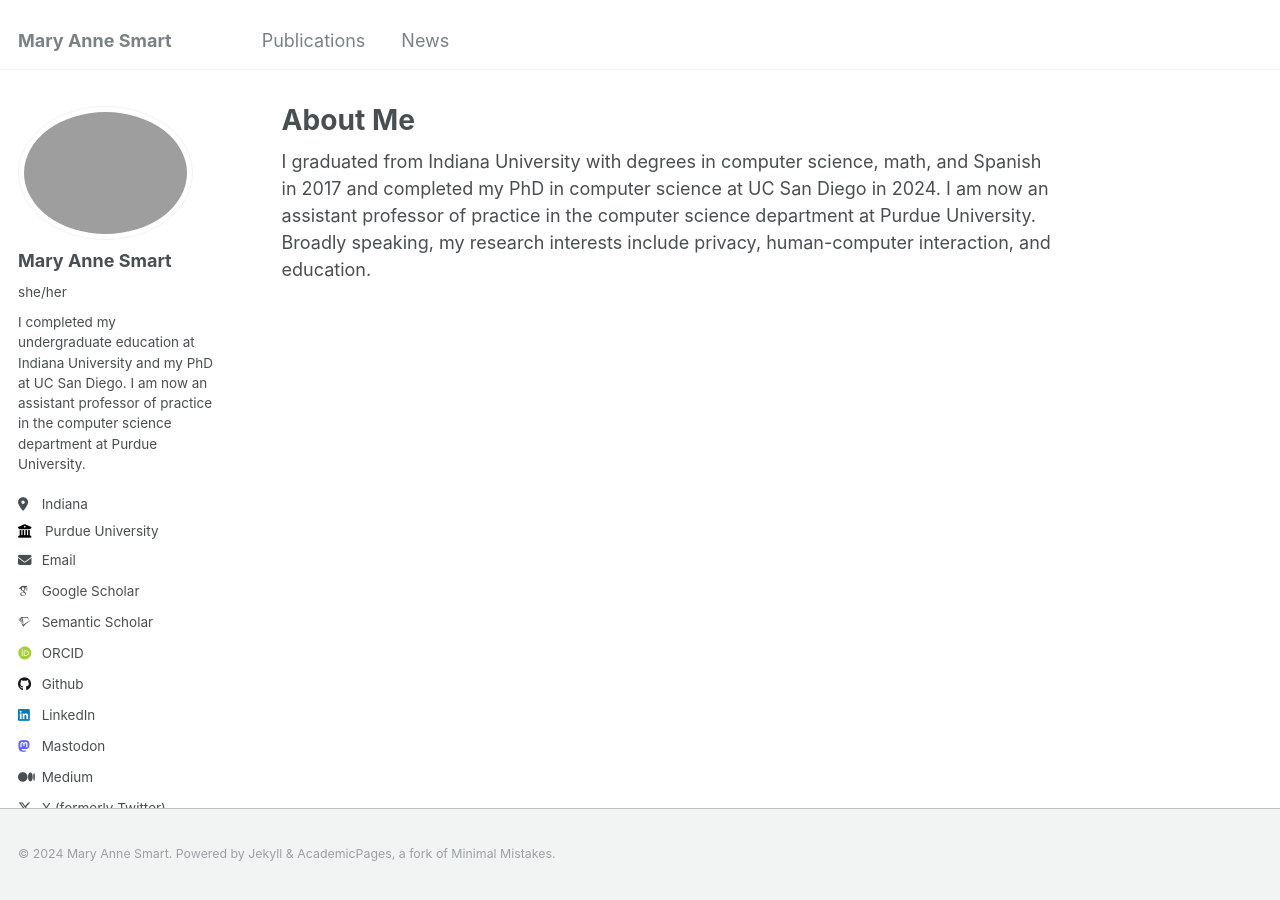
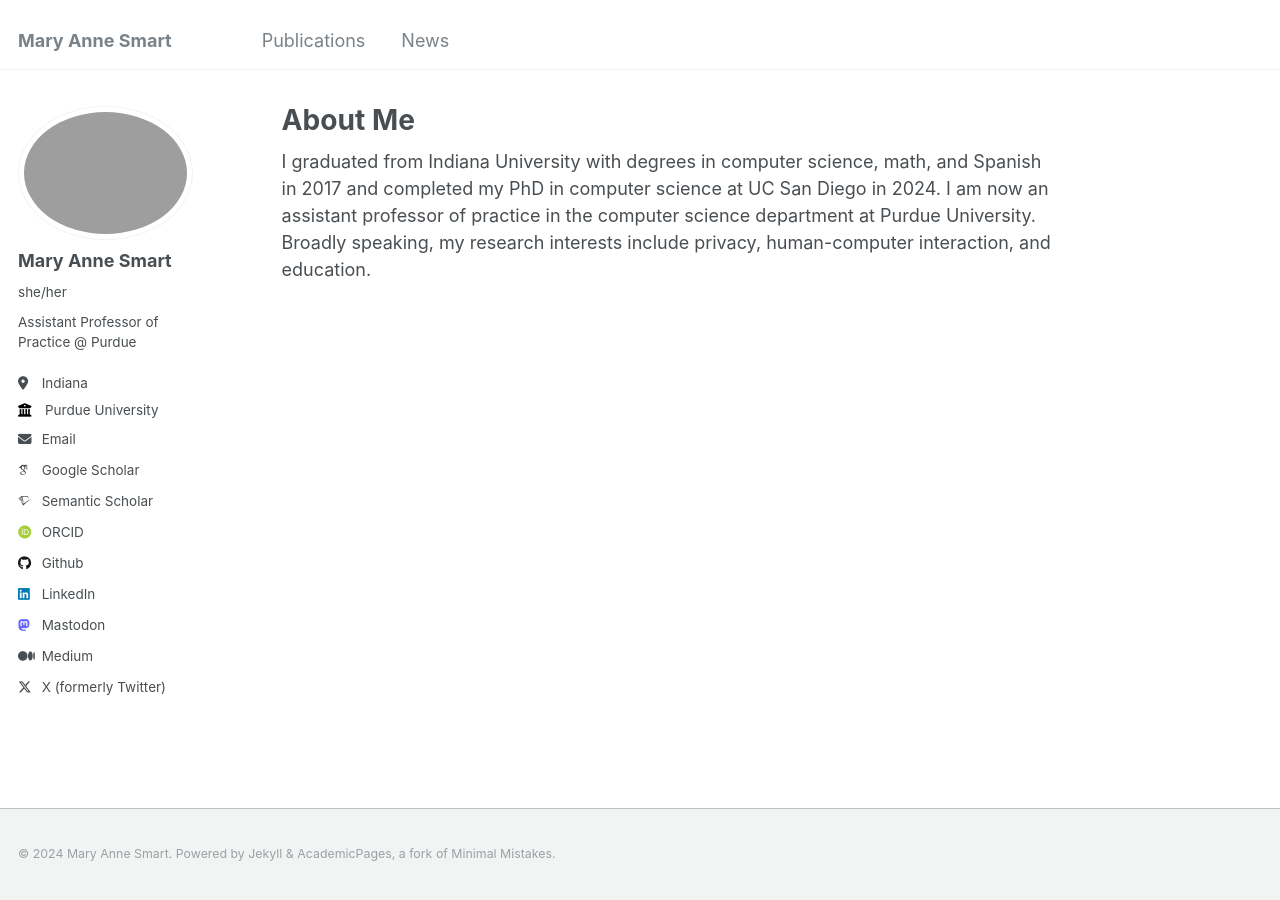
Before and after one commit to msmart14/maryannesmart, a Jekyll site: the page built from _pages/about.md, in a window 1280 px wide. Built offline with Jekyll 4.4.1, drawn with Linux system fonts in a browser that asks for light colours; some web fonts are replaced.

Commit message:
Update _config.yml
shorten bio

```diff
--- a/_config.yml
+++ b/_config.yml
@@ -24,7 +24,7 @@ author:
   avatar           : "DeathValleySquare.jpeg"
   name             : "Mary Anne Smart"
   pronouns         : "she/her"
-  bio              : "I completed my undergraduate education at Indiana University and my PhD at UC San Diego. I am now an assistant professor of practice in the computer science department at Purdue University."
+  bio              : "Assistant Professor of Practice @ Purdue"
   location         : "Indiana"
   employer         : "Purdue University"
   uri              : # URL
```
